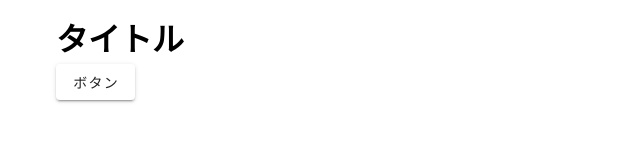
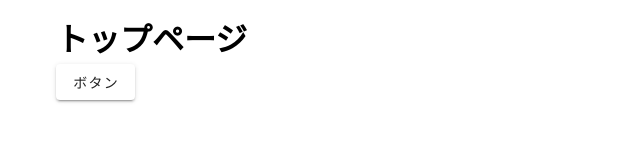
Before and after one commit to Ayumi-Moriyama/hacksonic2025, a Nuxt app: page / in a window 1280 px wide. Shown: the top 166 px of the page, without its empty margins (0-640 px from the left). Built offline with nearby package versions, Linux system fonts and the light colour scheme.

Commit message:
トップページ

```diff
--- a/app/app.vue
+++ /dev/null
@@ -1,6 +0,0 @@
-<template>
-<v-container>
-  <h1>タイトル</h1>
-  <v-btn>ボタン</v-btn>
-</v-container>
-</template>
--- /dev/null
+++ b/app/pages/index.vue
@@ -0,0 +1,6 @@
+<template>
+  <v-container>
+    <h1>トップページ</h1>
+    <v-btn>ボタン</v-btn>
+  </v-container>
+</template>
```
